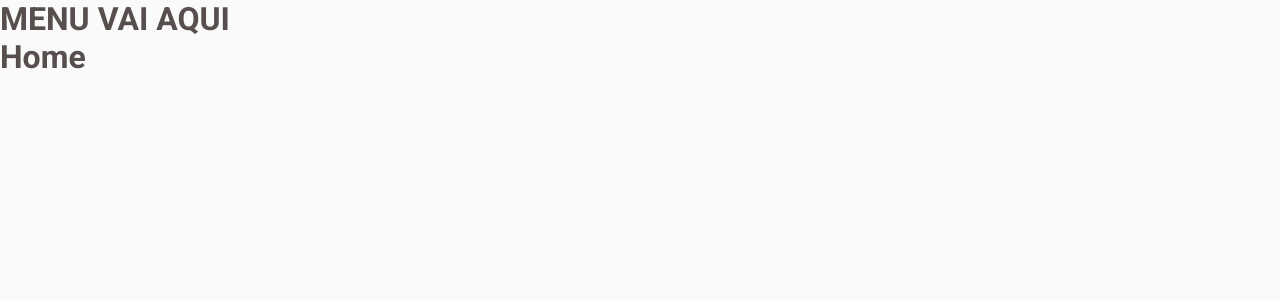
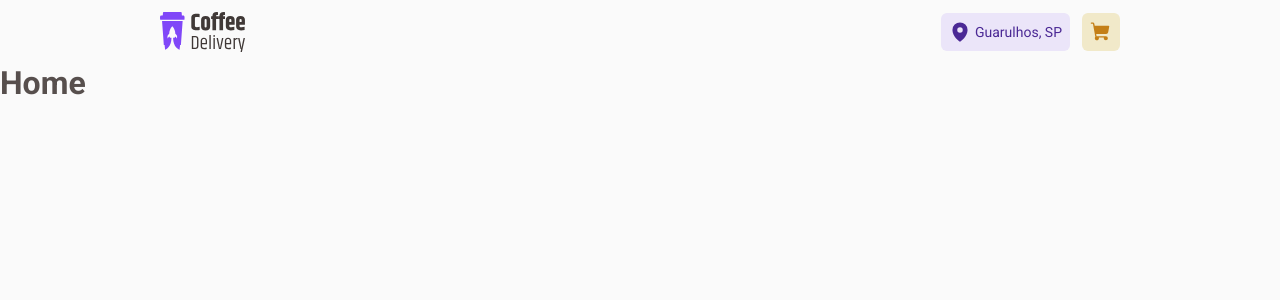
Before and after one commit to rickborges93/Ignite-React-CoffeeDelivery, a React (Vite) app in the folder coffeedelivery/: page / in a window 1280 px wide. Shown: the top 300 px of the page. Built offline with nearby package versions, Linux system fonts and the light colour scheme.

Commit message:
Header component

```diff
--- /dev/null
+++ b/coffeedelivery/src/components/Header/index.tsx
@@ -0,0 +1,25 @@
+import {
+  HeaderContainer,
+  IconContainer,
+  LocaleContainer,
+  RightContent,
+} from './styles'
+
+import coffeeDeliveryLogo from '../../assets/coffee-delivery-logo.svg'
+import { MapPin, ShoppingCart } from 'phosphor-react'
+
+export function Header() {
+  return (
+    <HeaderContainer>
+      <img src={coffeeDeliveryLogo} alt="" />
+      <RightContent>
+        <LocaleContainer>
+          <MapPin size={22} weight="fill" /> Guarulhos, SP
+        </LocaleContainer>
+        <IconContainer>
+          <ShoppingCart size={22} weight="fill" />
+        </IconContainer>
+      </RightContent>
+    </HeaderContainer>
+  )
+}
--- /dev/null
+++ b/coffeedelivery/src/components/Header/styles.ts
@@ -0,0 +1,50 @@
+import styled from 'styled-components'
+
+export const HeaderContainer = styled.div`
+  height: 40px;
+  padding: 2rem 10rem;
+
+  display: flex;
+  flex-direction: row;
+  align-items: center;
+  justify-content: space-between;
+
+  img {
+    height: auto;
+    width: 85px;
+  }
+`
+
+export const RightContent = styled.div`
+  display: flex;
+  flex-direction: row;
+  align-items: center;
+  gap: 0.75rem;
+`
+
+export const IconContainerBase = styled.div`
+  display: flex;
+  justify-content: center;
+  align-items: center;
+
+  padding: 0.5rem;
+  border-radius: 6px;
+
+  cursor: pointer;
+`
+
+export const IconContainer = styled(IconContainerBase)`
+  color: ${(props) => props.theme['yellow-700']};
+  background: ${(props) => props.theme['yellow-300']};
+`
+
+export const LocaleContainer = styled(IconContainerBase)`
+  color: ${(props) => props.theme['purple-700']};
+  background: ${(props) => props.theme['purple-300']};
+
+  font-family: 'Roboto', sans-serif;
+  font-weight: 400;
+  line-height: 1.6;
+  font-size: 0.875rem;
+  gap: 0.25rem;
+`
--- a/coffeedelivery/src/layouts/DefaultLayout/index.tsx
+++ b/coffeedelivery/src/layouts/DefaultLayout/index.tsx
@@ -1,9 +1,10 @@
 import { Outlet } from 'react-router-dom'
+import { Header } from '../../components/Header'
 
 export function DefaultLayout() {
   return (
     <>
-      <h1>MENU VAI AQUI</h1>
+      <Header />
       <Outlet />
     </>
   )
```
Also changed, not shown: coffeedelivery/src/assets/coffee-delivery-logo.svg (added).
